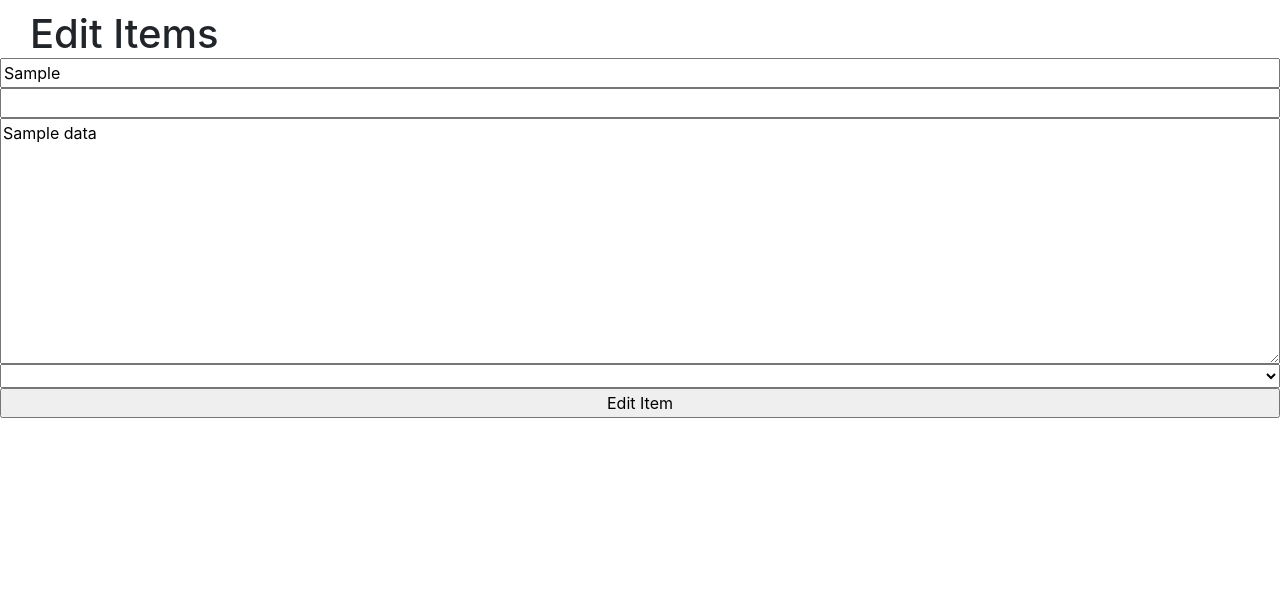
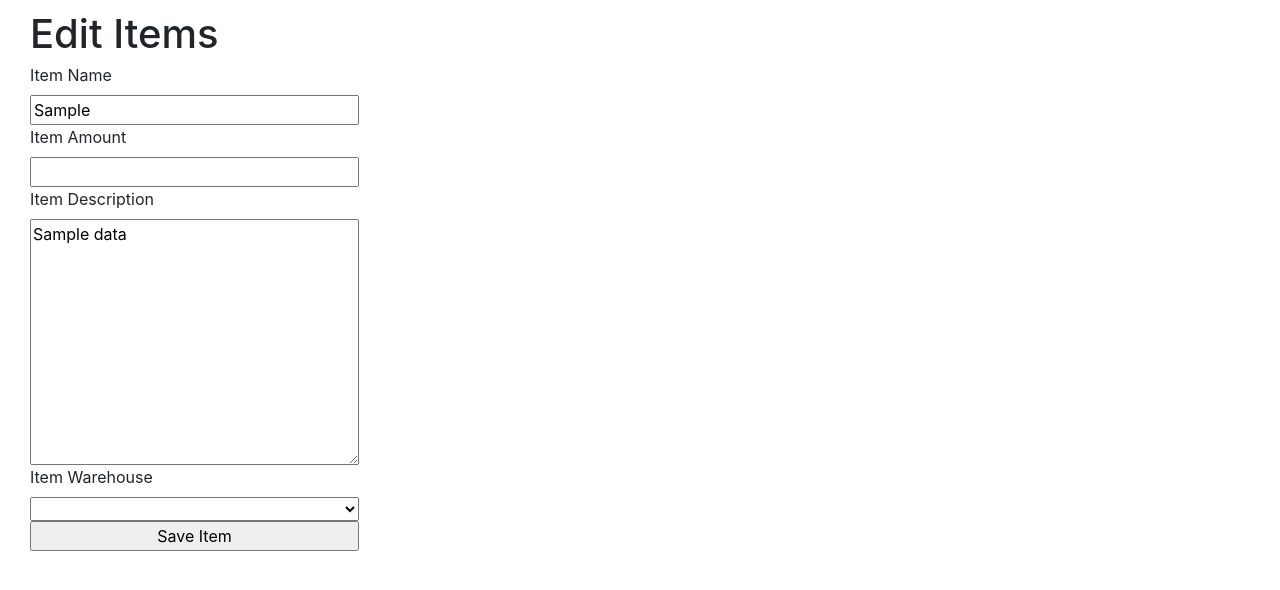
Before and after one commit to jye-1243/Shopify-Backend-Challenge-2022, a Flask app: template templates/edit.html in a window 1280 px wide. Shown: the part 56-646 px from the top of the page. Run offline with Flask 2, Linux system fonts and the light colour scheme; the template is opened without the code that fills it: most values are stand-ins (such as "Sample title", 1, 10 or a date in 2020); some libraries are stand-ins or nearby versions.

Commit message:
styling css

```diff
--- a/init_db.py
+++ b/init_db.py
@@ -1,5 +1,7 @@
 import sqlite3
 
+# Initialize database
+# Source: https://www.digitalocean.com/community/tutorials/how-to-use-an-sqlite-database-in-a-flask-application
 connection = sqlite3.connect('database.db')
 
 
--- a/main.py
+++ b/main.py
@@ -3,26 +3,31 @@
 
 DATABASE = 'database.db'
 
+# Initialize app
 app = Flask(__name__)
 app.secret_key = '12345654321'
+
+# Function to get database
 def get_db():
     db = getattr(g, '_database', None)
     if db is None:
         db = g._database = sql.connect(DATABASE)
     return db
 
+# Close database when closing app
 @app.teardown_appcontext
 def close_connection(exception):
     db = getattr(g, '_database', None)
     if db is not None:
         db.close()
 
+# Default views items by warehouse
 @app.route('/')
 def index():
     db = get_db()
     cursor = db.cursor()
 
-    # Modify search_query based on if search exists
+    # Search query for all warehouses and entries
     sqlite_query = """SELECT id, title, quantity, descript, warehouses.warehouse_id, warehouse_name, warehouse_address FROM entries
                     LEFT JOIN warehouses ON entries.warehouse_id = warehouses.warehouse_id"""
     cursor.execute(sqlite_query)
@@ -31,13 +36,18 @@
     entries = cursor.fetchall()
     records = {}
 
+    # Create dictionary where each key is each warehouse
+    # Separate out everything by warehouse
+    # Could have used ORDER BY in the SQL Query, but this way with the keys is probably easier to handle on the frontend display
     for entry in entries:
         warehouse = entry[5]
         records[warehouse] = records.get(entry[5], [])
         records[warehouse].append(entry)
 
+    # Render index template
     return render_template("index.html", list=records)
 
+# Route to add an item into the database
 @app.route('/add',  methods=['GET', 'POST'])
 def add():
     db = get_db()
@@ -45,30 +55,35 @@
 
     # POST request
     if request.method == 'POST':
-        # Convert data into tuple format
+        # Convert data from form into tuple format
         name = request.form.get('name')
         amount = request.form.get('amount')
         description = request.form.get('description')
-        data_tuple = (name, amount, description,)
+        warehouse = request.form.get('warehouse')
+        data_tuple = (name, amount, description, warehouse)
 
-        # Modify search_query based on if search exists
-        check_query = """SELECT title FROM entries WHERE title=? """
-        cursor.execute(check_query, (name,))
+        # Query database to see if an item already exists in the database
+        # Should only have one entry per time per warehouse
+        check_query = """SELECT title FROM entries WHERE title=? AND warehouse_id=? """
+        cursor.execute(check_query, (name, warehouse ))
 
         # Get database query results
         entry = cursor.fetchone()
+        # If no entry already exists in the database, insert it
         if not entry:
-            sqlite_insert_query = """ INSERT INTO entries (title, quantity, descript) VALUES (?, ?, ?)"""
+            sqlite_insert_query = """ INSERT INTO entries (title, quantity, descript, warehouse_id) VALUES (?, ?, ?, ?)"""
 
             # Insert into database
             cursor.execute(sqlite_insert_query, data_tuple)
 
             db.commit()
+        # Error message
         else:
             flash("Item already exists")
-
+        # Redirect to main page
         return redirect(url_for('index'))
 
+    # Get warehouse info for dropdown and render add template
     query = """SELECT warehouse_id, warehouse_name FROM warehouses"""
     cursor.execute(query)
     warehouses = cursor.fetchall()
--- a/static/styles.css
+++ b/static/styles.css
@@ -2,6 +2,7 @@
     margin: 5px 30px;
     display: inline-block;
     columns: 1;
+    max-width: 100%;
 }
 
 h1 {
--- a/templates/edit.html
+++ b/templates/edit.html
@@ -7,11 +7,17 @@
 <div class="header-div">
     <h1>Edit Items</h1>
 </div>
+
+<div class="body">
     <form id="edit-form" method=post action="/edit">
         <input type="hidden" value={{data[0]}} name="id"/>
+        <label> Item Name </label>
         <input type="text" name="name" required value={{data[1]}}> </input>
+        <label> Item Amount </label>
         <input type="number" name="amount" min=0 required value={{data[2]}}> </input>
+        <label> Item Description </label>
         <textarea name="description" cols="30" rows="10" required>{{data[3]}}</textarea>
+        <label> Item Warehouse </label>
         <select name="warehouse" >
             <option></option>
             {% for item in warehouses%}
@@ -22,8 +28,8 @@
                 {% endif %}
             {% endfor %}
         </select>
-    <input id="edit-btn" type=submit value="Edit Item">
+        <input id="submit-btn" type=submit value="Save Item">
     </form>
-
+</div>
 
 {% endblock %}
```
Also changed, not shown: database.db. Lines whose indentation alone changed are shown as unchanged.
